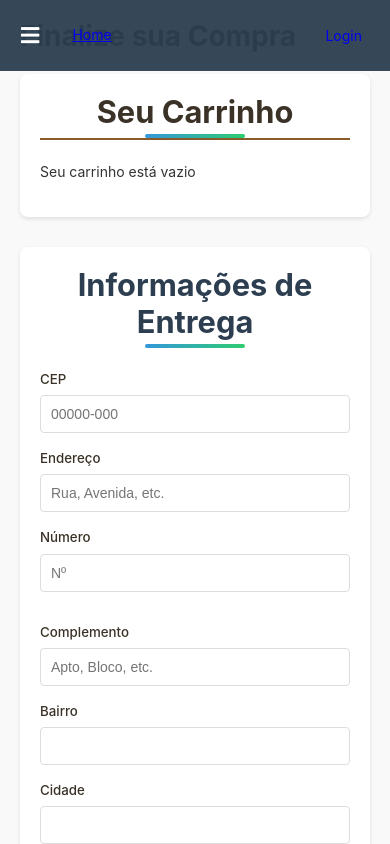
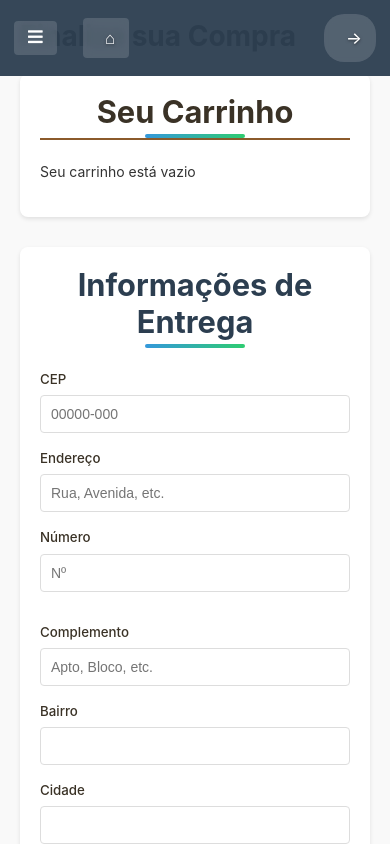
Before and after one commit to PedroLucas003/frontendn2, a React (Create React App) app: page /checkout in a window 390 px wide. Built offline with nearby package versions, Linux system fonts and the light colour scheme.

Commit message:
ajustando o navbar 2

```diff
--- a/src/components/common/Navbar.css
+++ b/src/components/common/Navbar.css
@@ -27,12 +27,11 @@
   gap: 1.5rem;
 }
 
-/* Links e botões */
-.navbar-links a,
-.navbar-links button,
-.user-menu button,
-.mobile-menu a,
-.mobile-menu button {
+/* Links e botões base */
+.home-link,
+.login-link,
+.user-toggle,
+.mobile-menu-item {
   color: white;
   text-decoration: none;
   font-weight: 500;
@@ -44,15 +43,40 @@
   background-color: rgba(0, 0, 0, 0.2);
   border: none;
   cursor: pointer;
+  display: flex;
+  align-items: center;
+  gap: 0.5rem;
 }
 
-.navbar-links a:hover,
-.navbar-links button:hover,
-.user-menu button:hover,
-.mobile-menu a:hover,
-.mobile-menu button:hover {
+.home-link:hover,
+.login-link:hover,
+.user-toggle:hover,
+.mobile-menu-item:hover {
   color: #f1c40f;
   background-color: rgba(0, 0, 0, 0.4);
+}
+
+/* Botão Home */
+.home-link {
+  background: rgba(255, 255, 255, 0.15);
+  backdrop-filter: blur(5px);
+}
+
+.home-link:hover {
+  background: rgba(255, 255, 255, 0.25);
+}
+
+/* Botão Login */
+.login-link {
+  background: rgba(255, 255, 255, 0.15);
+  backdrop-filter: blur(5px);
+  padding: 0.5rem 1.5rem;
+  border-radius: 20px;
+}
+
+.login-link:hover {
+  background: rgba(255, 255, 255, 0.25);
+  transform: translateY(-2px);
 }
 
 /* Menu do usuário (desktop) */
@@ -61,9 +85,6 @@
 }
 
 .user-toggle {
-  display: flex;
-  align-items: center;
-  gap: 0.5rem;
   background: rgba(0, 0, 0, 0.3);
   padding: 0.5rem 1rem;
   border-radius: 20px;
@@ -78,14 +99,16 @@
   border-radius: 0.5rem;
   box-shadow: 0 4px 12px rgba(0, 0, 0, 0.2);
   padding: 0.5rem 0;
-  min-width: 180px;
+  min-width: 200px;
   z-index: 1001;
   backdrop-filter: blur(10px);
 }
 
 .dropdown-menu a,
 .dropdown-menu button {
-  display: block;
+  display: flex;
+  align-items: center;
+  gap: 0.5rem;
   width: 100%;
   padding: 0.75rem 1rem;
   text-align: left;
@@ -105,13 +128,15 @@
 
 /* Menu mobile */
 .menu-toggle {
-  background: none;
+  background: rgba(255, 255, 255, 0.15);
   border: none;
-  font-size: 1.5rem;
+  font-size: 1.2rem;
   cursor: pointer;
   color: white;
   display: none;
-  padding: 0.5rem;
+  padding: 0.5rem 1rem;
+  border-radius: 4px;
+  backdrop-filter: blur(5px);
 }
 
 .mobile-menu {
@@ -136,13 +161,18 @@
   display: flex;
   flex-direction: column;
   padding: 1rem;
+  gap: 0.5rem;
 }
 
-.mobile-menu-content a,
-.mobile-menu-content button {
+.mobile-menu-item {
   padding: 1rem;
   margin: 0.25rem 0;
   border-radius: 4px;
+  background: rgba(255, 255, 255, 0.1);
+}
+
+.mobile-menu-item:hover {
+  background: rgba(255, 255, 255, 0.2);
 }
 
 .menu-overlay {
@@ -163,6 +193,14 @@
   text-decoration: none;
   display: flex;
   align-items: center;
+  background: rgba(255, 255, 255, 0.15);
+  padding: 0.5rem 1rem;
+  border-radius: 20px;
+  backdrop-filter: blur(5px);
+}
+
+.cart-icon:hover {
+  background: rgba(255, 255, 255, 0.25);
 }
 
 .cart-count {
@@ -181,6 +219,11 @@
   font-weight: bold;
 }
 
+.cart-menu-item {
+  position: relative;
+  padding-right: 2rem !important;
+}
+
 /* Responsividade */
 @media (max-width: 768px) {
   .navbar {
@@ -196,8 +239,15 @@
     display: none;
   }
 
-  .navbar-links {
+  .login-link .button-text,
+  .home-link .button-text {
     display: none;
+  }
+
+  .login-link .button-icon,
+  .home-link .button-icon {
+    margin-right: 0;
+    font-size: 1.2rem;
   }
 
   .user-email {
--- a/src/components/common/Navbar.js
+++ b/src/components/common/Navbar.js
@@ -37,7 +37,10 @@ const Navbar = ({ isAuthenticated, onLogout, user, cartItems }) => {
           <button className="menu-toggle" onClick={toggleMobileMenu}>
             <i className={`fas ${mobileMenuOpen ? 'fa-times' : 'fa-bars'}`}></i>
           </button>
-          <Link to="/" className="home-link">Home</Link>
+          <Link to="/" className="home-link">
+            <span className="button-icon">⌂</span>
+            <span className="button-text">Home</span>
+          </Link>
         </div>
 
         <div className="navbar-right">
@@ -53,21 +56,26 @@ const Navbar = ({ isAuthenticated, onLogout, user, cartItems }) => {
                   {user?.isAdmin && (
                     <>
                       <Link to="/dashboard" onClick={() => setMenuOpen(false)}>
-                        Dashboard
+                        <i className="fas fa-tachometer-alt"></i> Dashboard
                       </Link>
                       <Link to="/users" onClick={() => setMenuOpen(false)}>
-                        Gerenciar Usuários
+                        <i className="fas fa-users"></i> Gerenciar Usuários
                       </Link>
                     </>
                   )}
+                  <Link to="/checkout" onClick={() => setMenuOpen(false)} className="cart-menu-item">
+                    <i className="fas fa-shopping-cart"></i> Carrinho
+                    {cartItems > 0 && <span className="cart-count">{cartItems}</span>}
+                  </Link>
                   <button onClick={handleLogoutClick} className="logout-btn">
-                    Sair
+                    <i className="fas fa-sign-out-alt"></i> Sair
                   </button>
                 </div>
               )}
             </div>
           ) : (
             <Link to="/login" className="login-link">
+              <span className="button-icon">→</span>
               <span className="button-text">Login</span>
             </Link>
           )}
@@ -84,29 +92,33 @@ const Navbar = ({ isAuthenticated, onLogout, user, cartItems }) => {
       {/* Menu lateral para mobile */}
       <div className={`mobile-menu ${mobileMenuOpen ? 'open' : ''}`}>
         <div className="mobile-menu-content">
-          <Link to="/" onClick={() => setMobileMenuOpen(false)}>Home</Link>
+          <Link to="/" onClick={() => setMobileMenuOpen(false)} className="mobile-menu-item">
+            <i className="fas fa-home"></i> Home
+          </Link>
 
-          {isAuthenticated && (
+          {isAuthenticated ? (
             <>
               {user?.isAdmin && (
                 <>
-                  <Link to="/dashboard" onClick={() => setMobileMenuOpen(false)}>
-                    Dashboard
+                  <Link to="/dashboard" onClick={() => setMobileMenuOpen(false)} className="mobile-menu-item">
+                    <i className="fas fa-tachometer-alt"></i> Dashboard
                   </Link>
-                  <Link to="/users" onClick={() => setMobileMenuOpen(false)}>
-                    Gerenciar Usuários
+                  <Link to="/users" onClick={() => setMobileMenuOpen(false)} className="mobile-menu-item">
+                    <i className="fas fa-users"></i> Gerenciar Usuários
                   </Link>
                 </>
               )}
-              <button onClick={handleLogoutClick} className="logout-btn">
-                Sair
+              <Link to="/checkout" onClick={() => setMobileMenuOpen(false)} className="mobile-menu-item">
+                <i className="fas fa-shopping-cart"></i> Carrinho
+                {cartItems > 0 && <span className="cart-count">{cartItems}</span>}
+              </Link>
+              <button onClick={handleLogoutClick} className="mobile-menu-item logout-btn">
+                <i className="fas fa-sign-out-alt"></i> Sair
               </button>
             </>
-          )}
-
-          {!isAuthenticated && (
-            <Link to="/login" onClick={() => setMobileMenuOpen(false)}>
-              Login
+          ) : (
+            <Link to="/login" onClick={() => setMobileMenuOpen(false)} className="mobile-menu-item">
+              <i className="fas fa-sign-in-alt"></i> Login
             </Link>
           )}
         </div>
```
